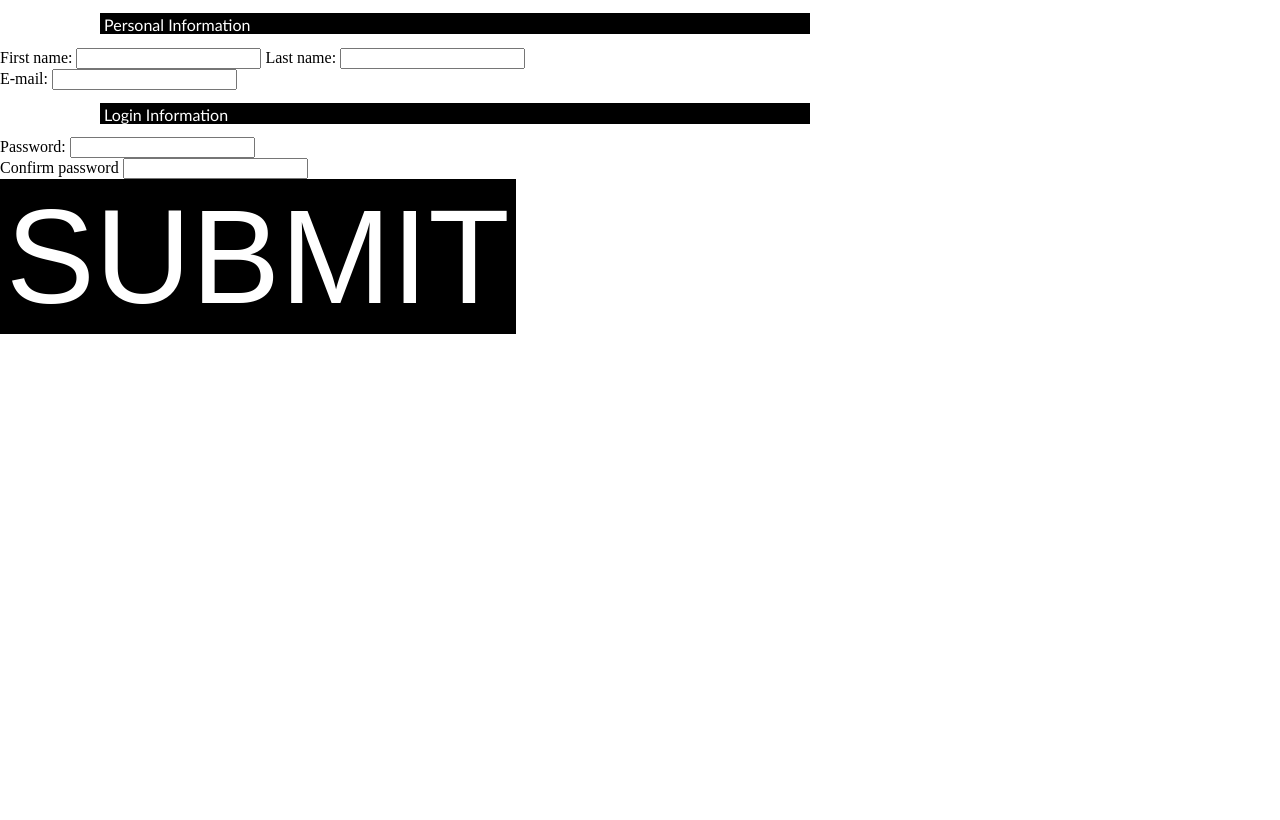
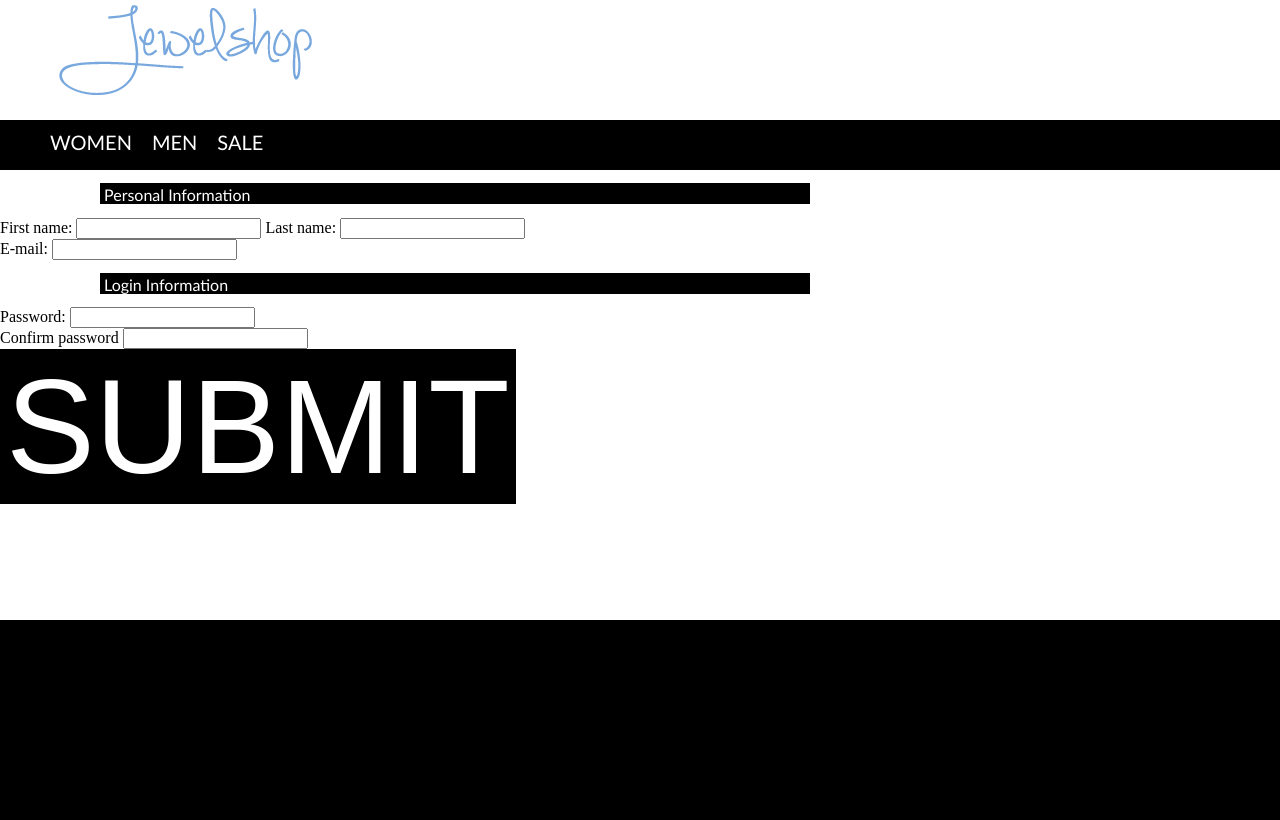
Before and after one commit to JasperVanEck/webDB13MC1, a PHP site: page /register.html in a window 1280 px wide. Before the commit the page ends 334 px from the top, so only its background shows below. Run offline with PHP 8.4, Linux system fonts and the light colour scheme.

Commit message:
template added

```diff
--- a/register.html
+++ b/register.html
@@ -1,15 +1,31 @@
-<!DOCTYPE html PUBLIC "-//W3C//DTD XHTML 1.0 Transitional//EN"
-"http://www.w3.org/TR/xhtml1/DTD/xhtml1-transitional.dtd">
+<?xml version="1.0"?>
+<!DOCTYPE html PUBLIC "-//W3C//DTD XHTML Basic 1.1//EN"
+    "http://www.w3.org/TR/xhtml-basic/xhtml-basic11.dtd">
+<html>
+	<head>
 
-<html xmlns="http://www.w3.org/1999/xhtml">
+		<title>Jewel Webshop</title>
 
-<head>
-<title>Sieraden Webshop</title>
 			<link rel="stylesheet" type="text/css" href="style.css">
+
 	</head>
 
 <body>
 
+	<div id="header">
+			<img src="logo.png" id="logo">
+	</div>
+
+
+	<div id="menu">
+			<ul id="nav">
+				<li><a href="...">WOMEN</a></li>
+				<li><a href="...">MEN</a></li>
+				<li><a href="...">SALE</a></li>
+			</ul>
+	</div>
+
+	<div id="main">
 <form>
 		<h2>Personal Information</h1>
 		First name: <input type="text" name="firstname">
@@ -21,6 +37,13 @@ Confirm password <input type='text' name="confirmpassword"><br>
 		</form>
 
 		<button type="button" id="registerbutton">SUBMIT</button>
+	</div>
+
+        <div id="footer">
+
+                Footer
+
+        </div>
 
 </body>
 
--- a/style.css
+++ b/style.css
@@ -44,13 +44,6 @@ body
 	padding-bottom: 0px;
 }
 
-#nav li a:active
-{
-	text-decoration:none;
-	font-family: trebuchet ms;
-	color:#000000;
-}
-
 /* Image style*/
 #promopic
 {
@@ -63,11 +56,12 @@ body
 }
 
 /*Header Style */
-h2 {
- 	font-size: 16px;
- 	color: #FFFFFF;
- 	background-color: #000000;
- 	margin-right: 470px;
+h2
+{
+	font-size: 16px;
+	color: #FFFFFF;
+	background-color: #000000;
+	margin-right: 470px;
 	margin-left: 100px;
 	padding-top: 2px;
 	padding-left: 4px;
```
Also changed, not shown: 1 other file. Lines whose indentation alone changed are shown as unchanged.
